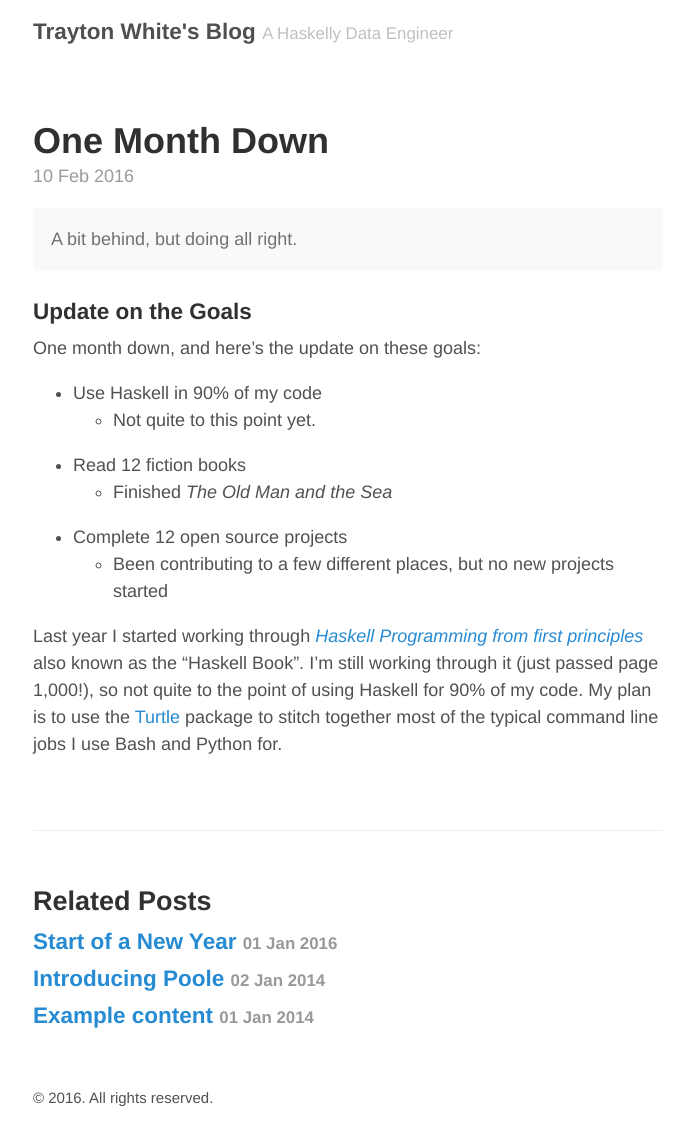
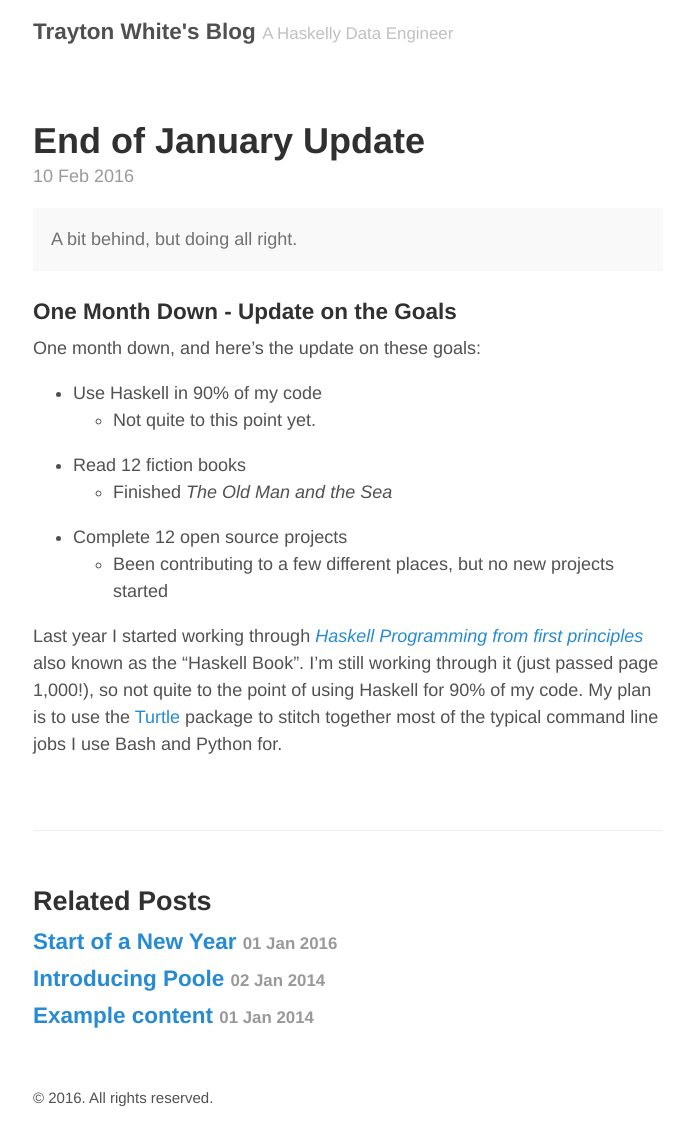
Before and after one commit to traytonwhite/traytonwhite.github.io, a Jekyll site: the page built from _posts/2016-02-10-end-of-january-update.md, in a window 1280 px wide. Shown: the whole page, without its empty margins (292-981 px from the left). Built offline with Jekyll 4.4.1, drawn with Linux system fonts in a browser that asks for light colours.

Commit message:
Better titling to be consistent with URL

```diff
--- a/_posts/2016-02-10-end-of-january-update.md
+++ b/_posts/2016-02-10-end-of-january-update.md
@@ -1,13 +1,13 @@
 ---
 layout: post
-title: One Month Down
+title: End of January Update
 ---
 
 <div class="message">
     A bit behind, but doing all right.
 </div>
 
-### Update on the Goals
+### One Month Down - Update on the Goals
 
 One month down, and here's the update on these goals:
 
```
